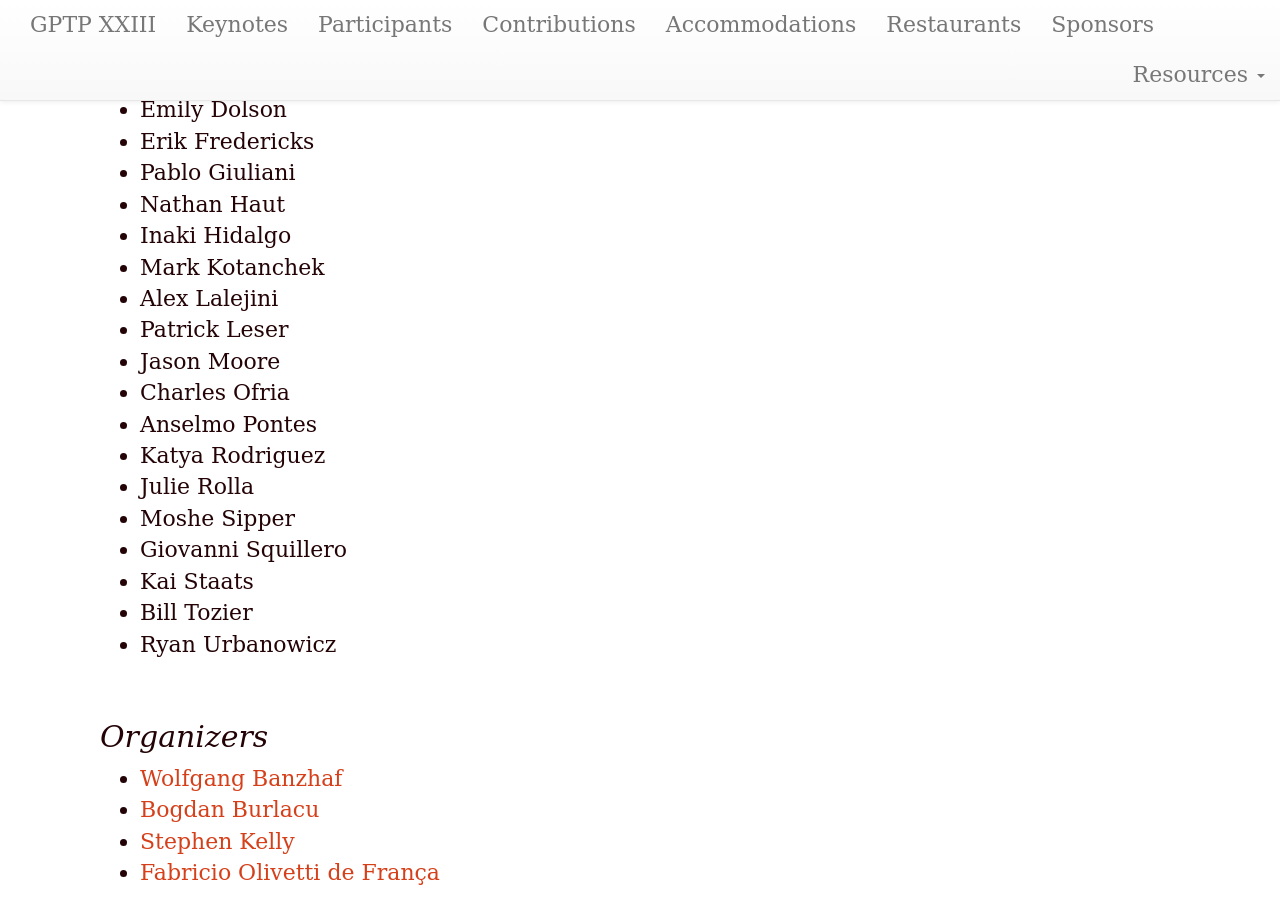
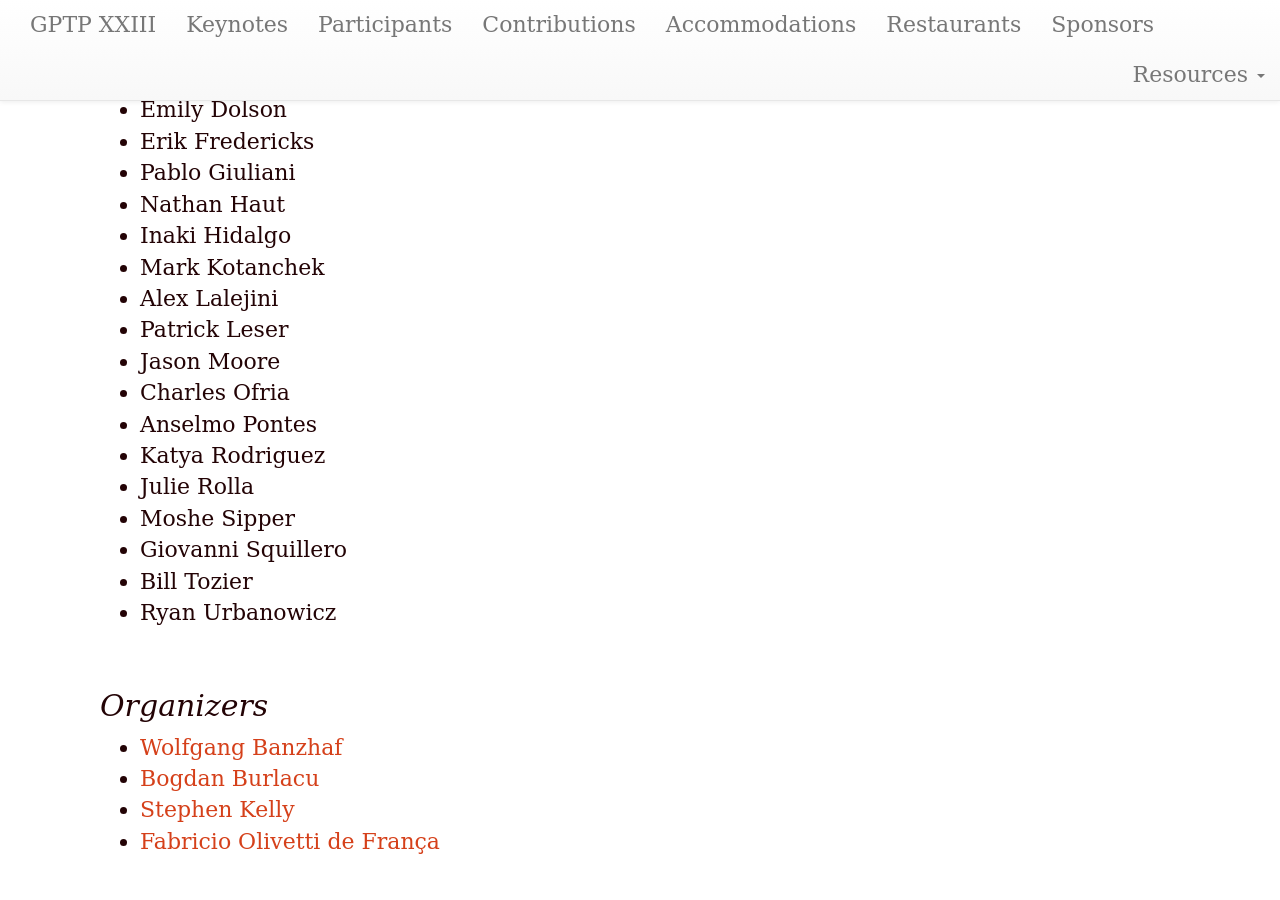
Before and after one commit to GPTP-workshop/gptp-workshop.github.io, a Jekyll site: the page built from attendees.md, in a window 1280 px wide and 900 px high, scrolled down 666 px. Built offline with Jekyll 4.4.1, drawn with Linux system fonts in a browser that asks for light colours; after the commit the page ends 1534 px from its top, so only the background shows below that.

Commit message:
update attendees

```diff
--- a/attendees.md
+++ b/attendees.md
@@ -34,7 +34,6 @@ year: 2026
 - Julie Rolla
 - Moshe Sipper
 - Giovanni Squillero
-- Kai Staats
 - Bill Tozier
 - Ryan Urbanowicz
 
```
